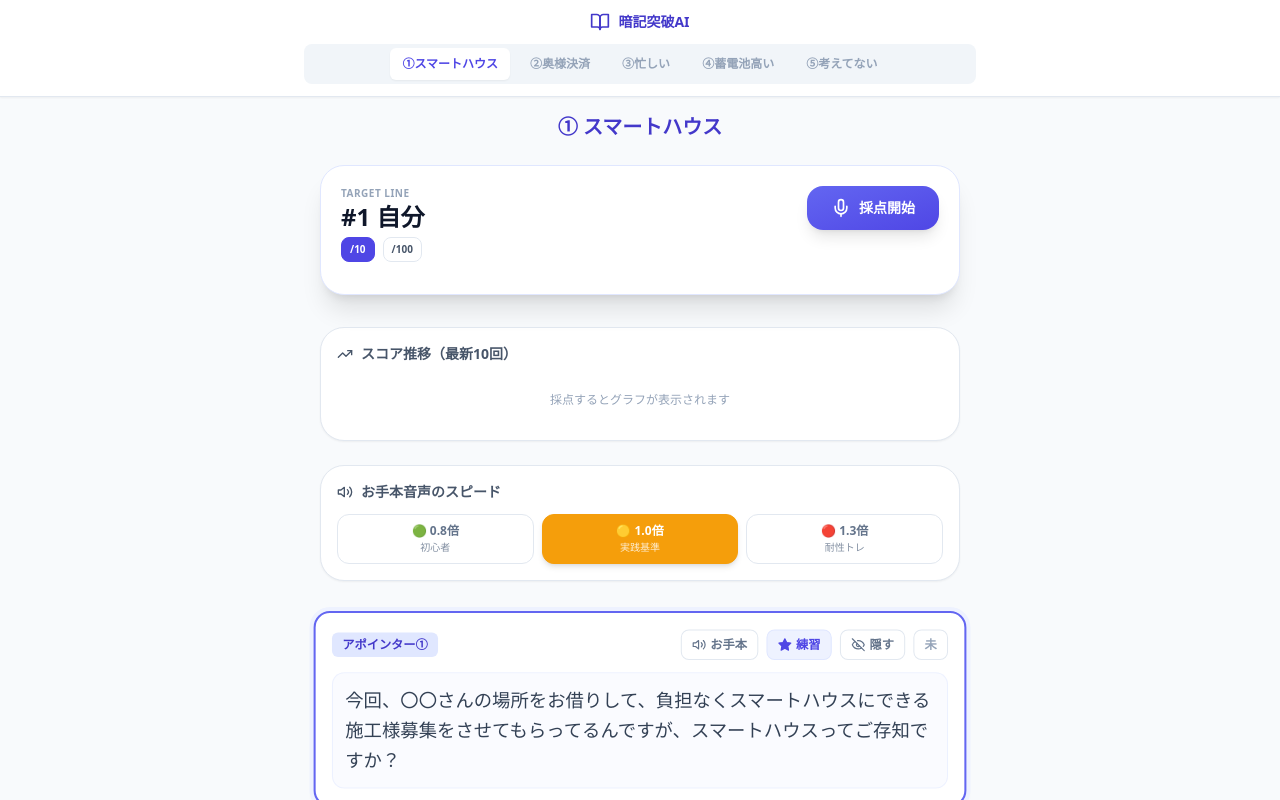
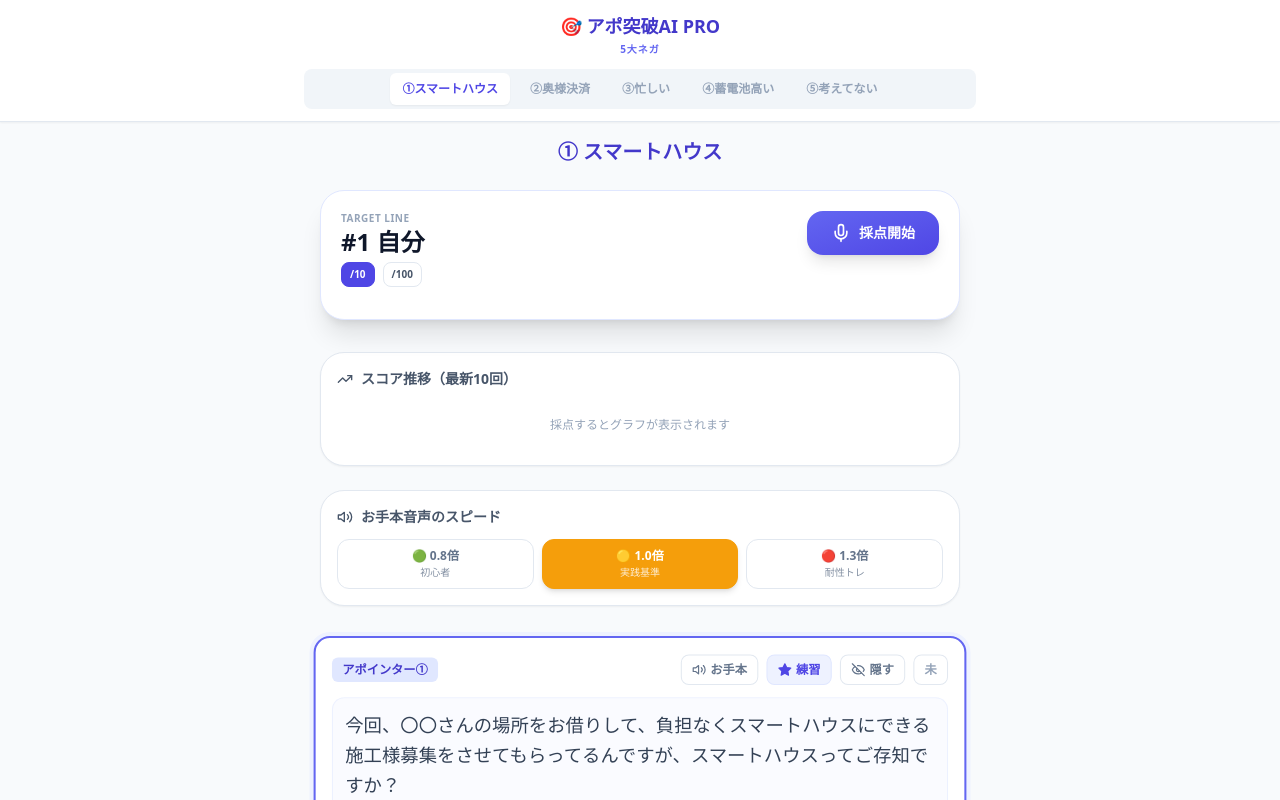
Before and after one commit to yuichiro-suga-source/frontnega, a React (Vite) app: page / in a window 1280 px wide. Shown: the top 800 px of the page. Built offline with nearby package versions, Linux system fonts and the light colour scheme.

Commit message:
Update App.jsx

```diff
--- a/src/App.jsx
+++ b/src/App.jsx
@@ -278,10 +278,14 @@ export default function App() {
       {/* ヘッダー切り替えボタン */}
       <div className="sticky top-0 z-50 bg-white/90 backdrop-blur-md border-b border-slate-200 px-4 py-3 shadow-sm">
         <div className="max-w-2xl mx-auto flex flex-col items-center gap-3">
-          <div className="flex items-center gap-2 text-indigo-700 font-black">
-            <BookOpen size={20} />
-            <span className="text-sm">暗記突破AI</span>
+
+          {/* 👇 ここが新しいタイトルです！ */}
+          <div className="flex flex-col items-center justify-center">
+            <span className="text-lg font-black text-indigo-700">🎯 アポ突破AI PRO</span>
+            <span className="text-[10px] font-bold text-indigo-500 tracking-widest mt-0.5">5大ネガ</span>
           </div>
+          {/* 👆 タイトル変更はここまで */}
+
           <div className="flex flex-wrap bg-slate-100 p-1 rounded-lg w-full justify-center gap-2">
             <button onClick={() => setCurrentCourse("course1")} className={`whitespace-nowrap text-xs font-bold px-3 py-2 rounded-md transition-all ${currentCourse === "course1" ? "bg-white text-indigo-600 shadow-sm" : "text-slate-400 hover:text-slate-600"}`}>①スマートハウス</button>
             <button onClick={() => setCurrentCourse("course2")} className={`whitespace-nowrap text-xs font-bold px-3 py-2 rounded-md transition-all ${currentCourse === "course2" ? "bg-white text-indigo-600 shadow-sm" : "text-slate-400 hover:text-slate-600"}`}>②奥様決済</button>
@@ -632,7 +636,7 @@ function TrainingSession({ data }) {
         <MiniChart data={history.slice(0, 10).reverse()} />
       </div>
 
-      {/* 👇 スコア推移の下に移動して、デザインを整えた「再生スピード」ボタン */}
+      {/* スピード調整ボタン */}
       <div className="bg-white p-4 rounded-3xl shadow-sm border border-slate-200 mb-8">
         <div className="flex items-center gap-2 font-bold mb-3 text-sm text-slate-600">
           <Volume2 size={16} /> お手本音声のスピード
```
